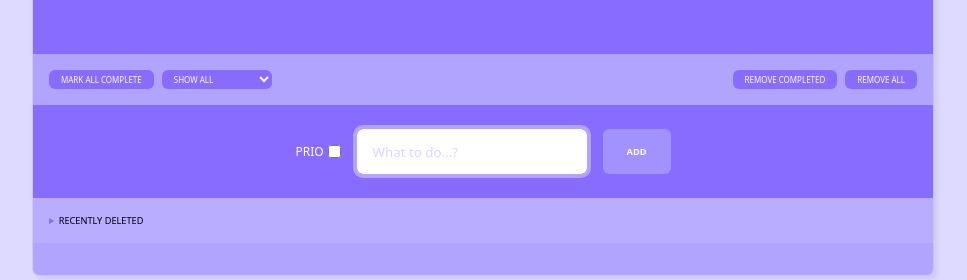
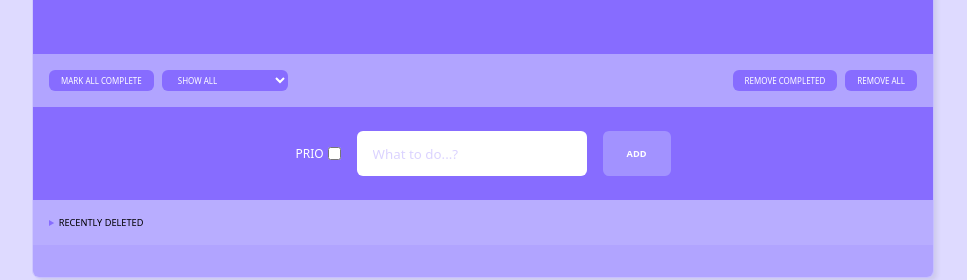
Before and after one commit to Edchy/just-todo-it, a website built with Vite: page index.html in a window 1280 px wide. Shown: the part 460-740 px from the top of the page, without its empty margins (157-1124 px from the left). Built offline with nearby package versions, Linux system fonts and the light colour scheme; what js-confetti would draw is missing.

Commit message:
remove autofocus from input html

```diff
--- a/index.html
+++ b/index.html
@@ -76,7 +76,7 @@
             <input type="checkbox" name="priority" id="priority" />
           </fieldset>
           <fieldset class="add-fieldset">
-            <input autofocus type="text" placeholder="What to do...?" />
+            <input type="text" placeholder="What to do...?" />
             <button type="submit">add</button>
           </fieldset>
         </form>
--- a/style.css
+++ b/style.css
@@ -235,8 +235,9 @@ menu {
 
     font-size: .5rem;
     text-transform: uppercase;
-    padding-block: .2rem;
-    padding-inline-start: .5rem;
+    padding: .25rem .75rem;
+    /* padding-block: .2rem;
+    padding-inline-start: .5rem; */
     cursor: pointer;
     color: white;
     background-color: var(--primary-color);
```
Also changed, not shown: favicon.ico.
